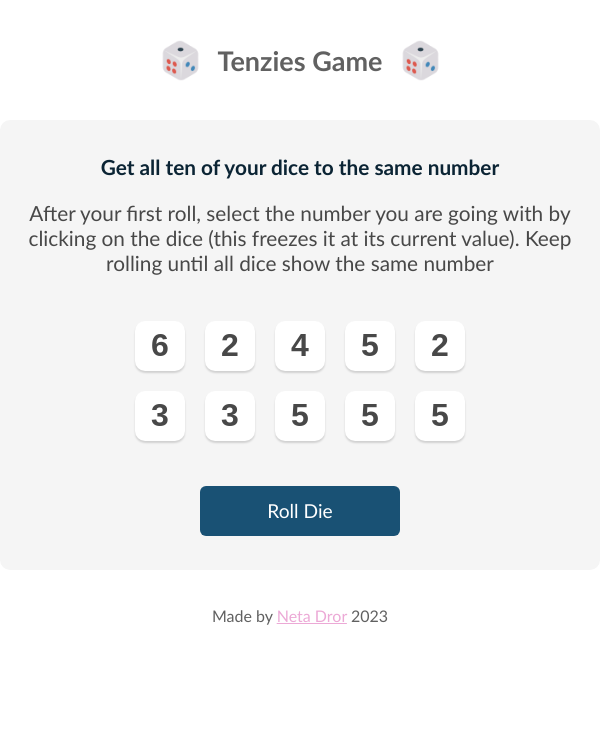
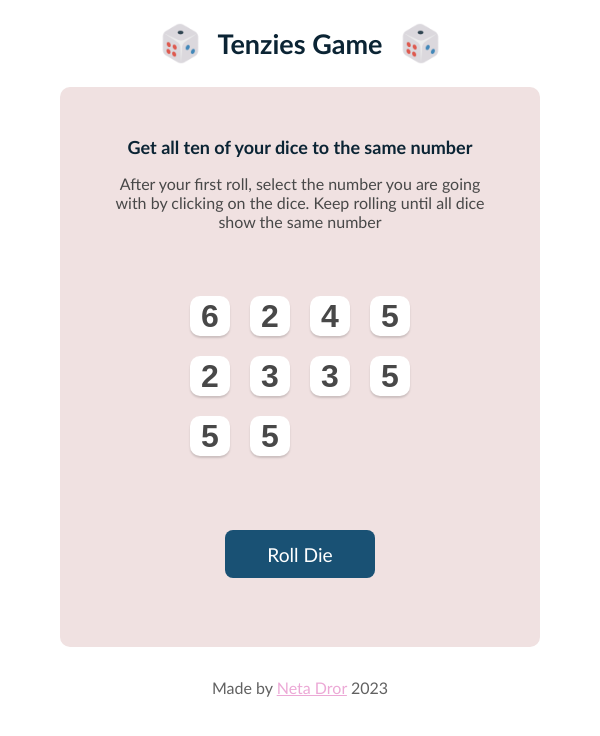
Before and after one commit to netadror/tenzies, a React (Create React App) app: page / in a window 600 px wide. Shown: the top 736 px of the page. Built offline with nearby package versions, Linux system fonts and the light colour scheme.

Commit message:
added restart + responsive design

```diff
--- a/src/App.css
+++ b/src/App.css
@@ -20,31 +20,33 @@ body {
 }
 
 .App-header {
-  min-height: 15vh;
+  min-height: 8vh;
   display: flex;
   align-items: center;
   justify-content: center;
   font-size: calc(15px + 2vmin);
   font-weight: 600;
-  color: rgb(97, 97, 97);
+  color: #0B2434;
 }
 
 .App-main {
-  background-color: #F5F5F5;
-  width: 600px;
-  height: 450px;
+  background-color: #f0e1e1;
+  width: 80vw;
+  height: 70vh;
   display: flex;
   flex-direction: column;
   align-items: center;
-  justify-content: center;
+  justify-content: space-evenly;
   color: rgb(72, 72, 72);
   border-radius: 10px;
+  padding-bottom: 20px;
 }
 
 .main-text {
   font-size: 1.3rem;
   padding: 0px 20px;
   text-align: center;
+  width: 65vw;
 }
 
 .main-text>h4 {
@@ -59,7 +61,7 @@ body {
   display: grid;
   grid-template: auto auto / repeat(5, 1fr);
   gap: 20px;
-  padding: 25px;
+  padding-bottom: 15px;
 }
 
 .dice {
@@ -92,15 +94,15 @@ body {
   display: flex;
   align-items: center;
   justify-content: center;
-  height: 50px;
-  width: 200px;
+  height: 6vh;
+  width: 30vw;
   border: none;
-  border-radius: 6px;
+  border-radius: 8px;
   font-family: 'Gill Sans', 'Gill Sans MT', Calibri, 'Trebuchet MS', sans-serif;
   cursor: pointer;
   background-color: #195174;
   color: white;
-  margin-top: 20px;
+  margin-top: 10px;
   font-size: 1.2rem;
 }
 
@@ -122,11 +124,51 @@ body {
   color: rgb(97, 97, 97);
   display: flex;
   justify-content: center;
-  padding-top: 20px;
-  height: 15vh;
+  padding-top: 15px;
+  height: 10vh;
+  font-size: 1rem;
   font-family: 'Gill Sans', 'Gill Sans MT', Calibri, 'Trebuchet MS', sans-serif;
 }
 
 a {
   color: #eca9d6;
 }
+
+/* Extra small devices (phones, 600px and down) */
+@media only screen and (max-width: 600px) {
+
+  .Die-container {
+    grid-template: auto auto / repeat(4, 1fr);
+    align-items: center;
+    gap: 20px;
+  }
+
+  .main-text {
+    font-size: 16px;
+    padding: 0px 10px;
+  }
+
+  .main-text>h4 {
+    font-size: 18px;
+  }
+
+  .dice {
+    width: 40px;
+    height: 40px;
+  }
+
+}
+
+/* Small devices (portrait tablets and large phones, 600px and up) */
+@media only screen and (min-width: 600px) {
+  .rollBtn {
+    width: 150px;
+  }
+}
+
+/* Large devices (laptops/desktops, 992px and up) */
+@media only screen and (min-width: 992px) {
+  .rollBtn {
+    width: 150px;
+  }
+}
--- a/src/components/Main.js
+++ b/src/components/Main.js
@@ -70,7 +70,7 @@ function Main() {
             {tenzies && <Confetti />}
             <div className="main-text">
                 <h4>Get all ten of your dice to the same number</h4>
-                <p>After your first roll, select the number you are going with by clicking on the dice (this freezes it at its current value). Keep rolling until all dice show the same number</p>
+                <p>After your first roll, select the number you are going with by clicking on the dice. Keep rolling until all dice show the same number</p>
             </div>
             <div className='Die-container'>
                 {diceElements}
```
